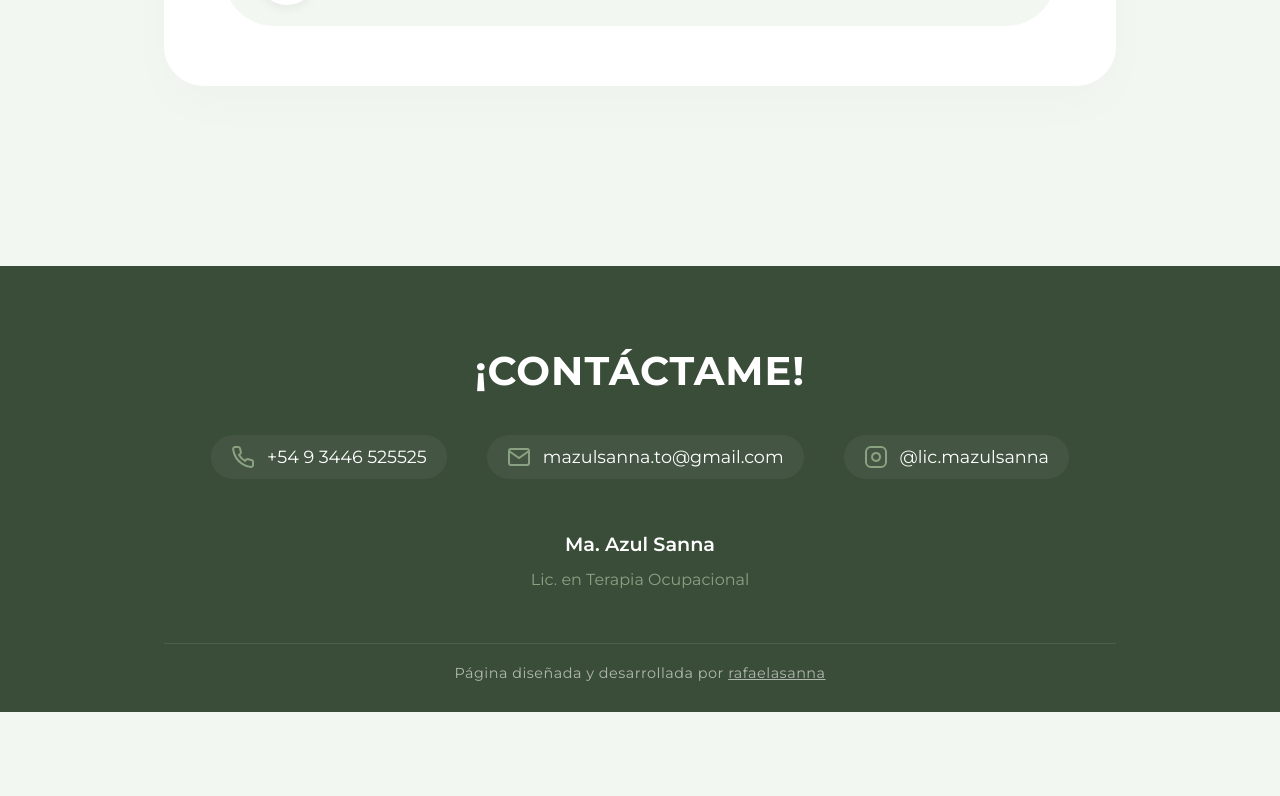
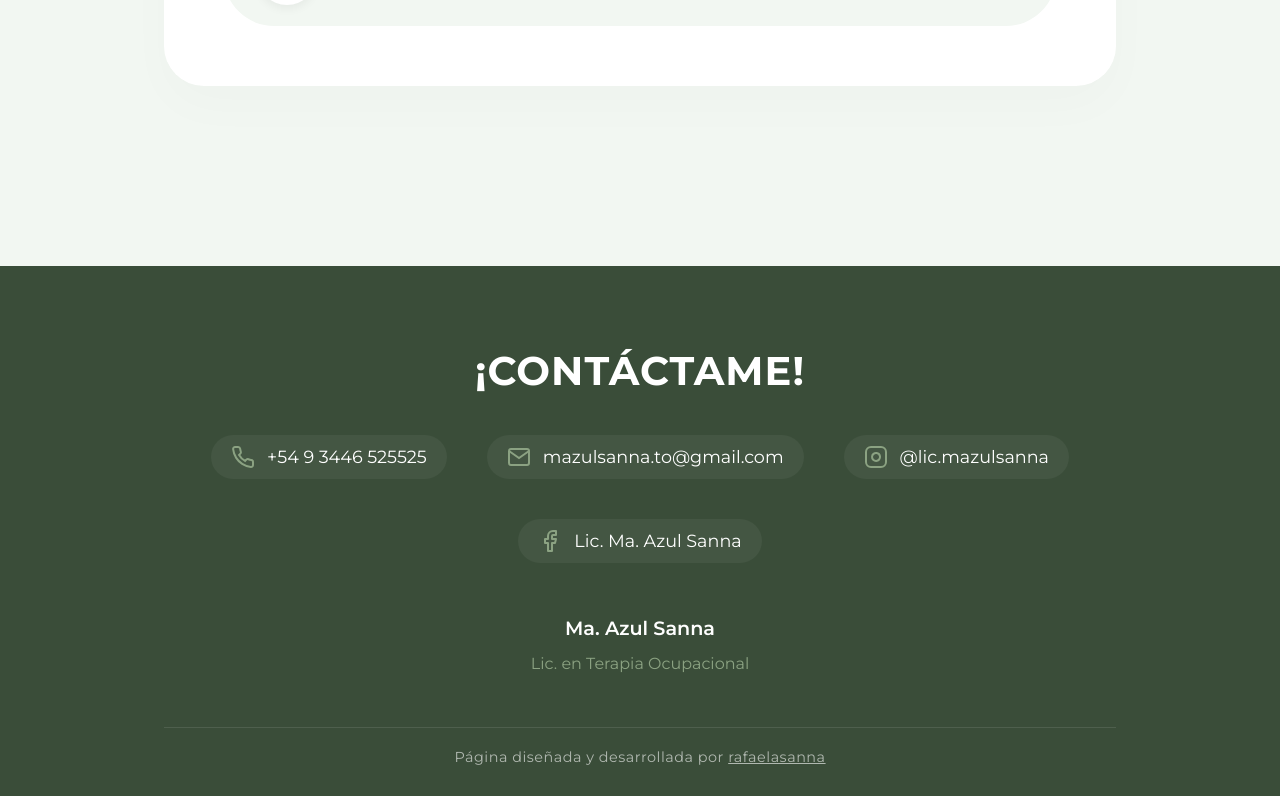
Before and after one commit to Rafasanna/Portfolio-Ma.-Azul-Sanna, a Next.js app: page / in a window 1280 px wide. Shown: the part 6188-6984 px from the top of the page. Before the commit the page ends 6900 px from the top, so only its background shows below. Built offline with nearby package versions, Linux system fonts and the light colour scheme.

Commit message:
feat: add facebook link to contact section

```diff
--- a/src/app/page.js
+++ b/src/app/page.js
@@ -250,6 +250,13 @@
               </svg>
               <span>@lic.mazulsanna</span>
             </a>
+
+            <a href="https://www.facebook.com/share/1BhLktAA6A/?mibextid=wwXIfr" target="_blank" rel="noopener noreferrer" className={styles.contactLink}>
+              <svg className={styles.contactIcon} width="24" height="24" viewBox="0 0 24 24" fill="none" stroke="currentColor" strokeWidth="2" strokeLinecap="round" strokeLinejoin="round">
+                <path d="M18 2h-3a5 5 0 0 0-5 5v3H7v4h3v8h4v-8h3l1-4h-4V7a1 1 0 0 1 1-1h3z"></path>
+              </svg>
+              <span>Lic. Ma. Azul Sanna</span>
+            </a>
           </div>
           <div>
             <p style={{ fontWeight: 600, fontSize: "1.2rem", marginBottom: "8px" }}>Ma. Azul Sanna</p>
```
